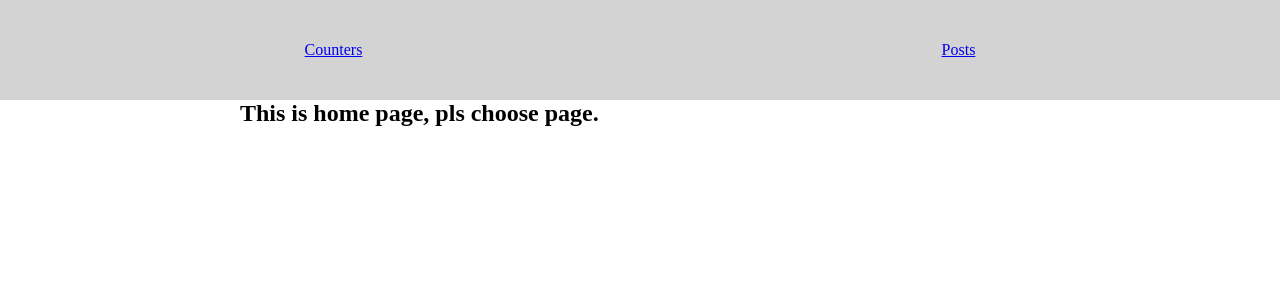
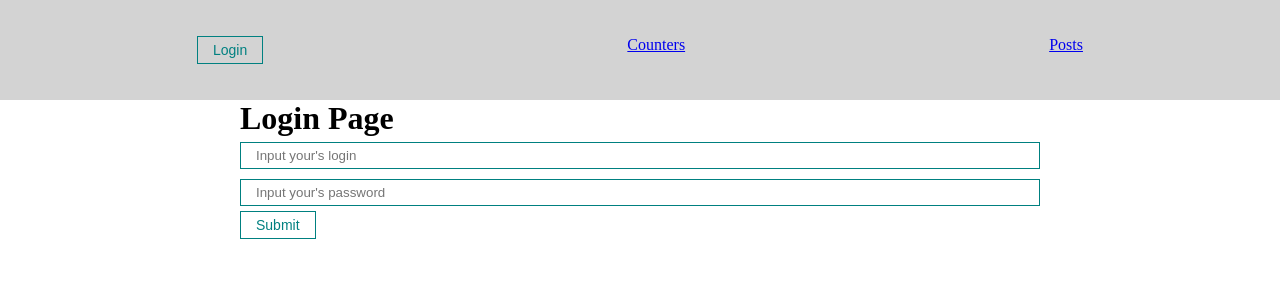
Before and after one commit to vitalik-prog/ulbi-fundamental, a React (Create React App) app: page /login in a window 1280 px wide. Before the commit this address led to /. Shown: the top 300 px of the page. Built offline with nearby package versions, Linux system fonts and the light colour scheme.

Commit message:
add usecontext

```diff
--- a/src/App.js
+++ b/src/App.js
@@ -1,16 +1,33 @@
+import {useEffect, useState} from "react";
 import {BrowserRouter} from "react-router-dom";
 import {Navbar, Router} from "./components/common";
+import {AuthContext} from "./context";
 import './App.css'
 
 function App() {
+  const [isAuth, setIsAuth] = useState(false)
+  const [isAppLoading, setIsAppLoading] = useState(true)
+
+  useEffect(() => {
+    if(localStorage.getItem('auth')) {
+      setIsAuth(true)
+    }
+    setIsAppLoading(false)
+  },[])
 
   return (
+    <AuthContext.Provider value={{
+      isAuth,
+      setIsAuth,
+      isAppLoading
+    }}>
       <BrowserRouter>
         <Navbar/>
         <div className="App">
           <Router />
         </div>
       </BrowserRouter>
+    </AuthContext.Provider>
   );
 }
 
--- a/src/components/common/Navbar.jsx
+++ b/src/components/common/Navbar.jsx
@@ -1,11 +1,25 @@
-import React from 'react'
-import { Link } from "react-router-dom";
+import React, {useContext} from 'react'
+import {Link, useHistory} from "react-router-dom";
 import styles from './styles.module.css';
+import Button from "./Button";
+import {AuthContext} from "../../context";
 
 const Navbar = () => {
+  const { isAuth, setIsAuth } = useContext(AuthContext)
+  const router = useHistory()
+
+  const logout = () => {
+    setIsAuth(false)
+    localStorage.removeItem('auth')
+    if (!isAuth) {
+      router.push('/login')
+    }
+  }
+
   return (
     <div className={styles.navbar}>
       <div className={styles.navbar__links}>
+        <Button onClick={logout}>{isAuth ? 'Logout' : 'Login'}</Button>
         <Link to='/counters'>Counters</Link>
         <Link to='/posts'>Posts</Link>
       </div>
--- a/src/components/common/Router.jsx
+++ b/src/components/common/Router.jsx
@@ -1,19 +1,27 @@
-import React from 'react';
+import React, {useContext} from 'react';
 import {Redirect, Route, Switch} from "react-router-dom";
 import {privateRoutes, publicRoutes} from "../../routes";
+import {AuthContext} from "../../context";
+import {Loader} from "./index";
 
 const Router = () => {
-  const isAuth = true
+  const { isAuth, isAppLoading } = useContext(AuthContext)
+
+  if(isAppLoading) {
+    return <Loader />
+  }
+
   return (
     isAuth
       ?
       <Switch>
-        <Redirect from='/login' to='/'/>
+        <Redirect from='/login' to='/posts'/>
         {privateRoutes.map(route =>
           <Route
             path={route.path}
             exact={route.exact}
             component={route.component}
+            key={route.path}
           />
         )}
       </Switch>
@@ -24,6 +32,7 @@ const Router = () => {
             path={route.path}
             exact={route.exact}
             component={route.component}
+            key={route.path}
           />
         )}
         <Redirect to='/login'/>
--- a/src/components/login/Login.jsx
+++ b/src/components/login/Login.jsx
@@ -1,11 +1,20 @@
-import React from 'react';
+import React, {useContext} from 'react';
 import {Button, Input} from "../common";
+import {AuthContext} from "../../context";
 
 const Login = () => {
+  const { setIsAuth } = useContext(AuthContext)
+
+  const handleLogin = (event) => {
+    event.preventDefault()
+    setIsAuth(true)
+    localStorage.setItem('auth','true')
+  }
+
   return (
     <div>
       <h1>Login Page</h1>
-      <form>
+      <form onSubmit={handleLogin}>
         <Input type='text' placeholder="Input your's login"/>
         <Input type='password' placeholder="Input your's password"/>
         <Button>Submit</Button>
--- a/src/components/post/PostPage.jsx
+++ b/src/components/post/PostPage.jsx
@@ -37,7 +37,7 @@ const PostPage = () => {
           <div>
             <h3>Comments:</h3>
             {comments.map(comment =>
-              <div className={styles.comment_row}>
+              <div className={styles.comment_row} key={comment.id}>
                 <h5>{comment.email}</h5>
                 <p>{comment.body}</p>
               </div>
--- /dev/null
+++ b/src/context/index.js
@@ -0,0 +1,3 @@
+import {createContext} from 'react';
+
+export const AuthContext = createContext(null)
--- a/src/routes/index.js
+++ b/src/routes/index.js
@@ -3,7 +3,6 @@ import {CountersPage, Login, PostsPage} from "../components";
 import PostPage from "../components/post/PostPage";
 
 export const privateRoutes = [
-  { path: '/', component: Homepage, exact: true },
   { path: '/counters', component: CountersPage, exact: false },
   { path: '/posts', component: PostsPage, exact: true },
   { path: `/posts/:id`, component: PostPage, exact: true },
@@ -11,7 +10,6 @@ export const privateRoutes = [
 ]
 
 export const publicRoutes = [
-  { path: '/', component: Homepage, exact: true },
   { path: '/login', component: Login, exact: true },
   { path: '/counters', component: CountersPage, exact: false },
 ]
```
Lines whose indentation alone changed are shown as unchanged.
